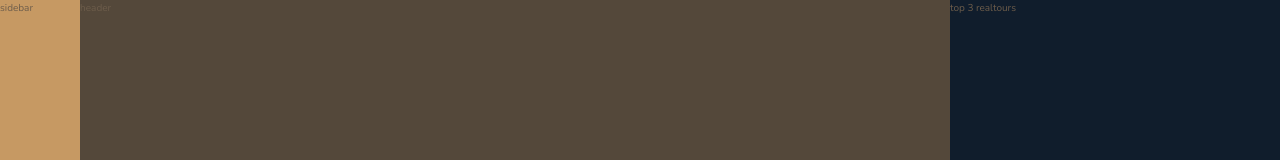
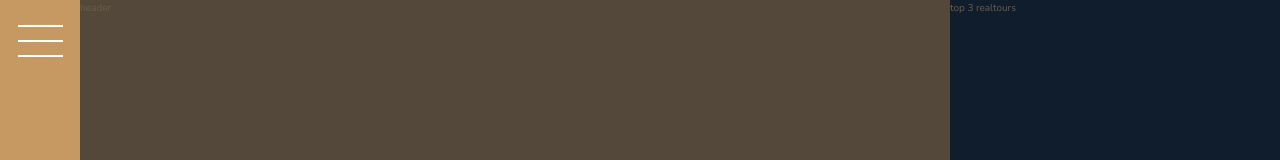
Before and after one commit to ANKITA-web34/nexter, a website: page index.html in a window 1280 px wide. Shown: the top 160 px of the page. Drawn offline with nearby package versions, Linux system fonts and the light colour scheme.

Commit message:
build sidebar

```diff
--- a/index.html
+++ b/index.html
@@ -15,7 +15,7 @@
     <body class="container">
 
         <div class="sidebar">
-            sidebar
+            <button class="nav-btn"></button>
         </div>
 
         <header class="header">
--- a/sass/_sidebar.scss
+++ b/sass/_sidebar.scss
@@ -2,4 +2,31 @@
     background-color: $color-primary;
     grid-column: sidebar-start / sidebar-end;
     grid-row: 1/ -1;
+
+    display: flex;
+    justify-content: center;
 }
+
+.nav-btn {
+    border: none;
+    border-radius: 0;
+
+    background-color: #fff;
+    height: 2px;
+    width: 4.5rem;
+    margin-top: 4rem;
+
+    &::before,
+    &::after {
+        background-color: #fff;
+        height: 2px;
+        width: 4.5rem;
+        content: "";
+        display: block;
+    }
+
+    &::before { transform: translateY(-1.5rem); }
+    &::after { transform: translateY(1.3rem); }
+
+
+}
```
Also changed, not shown: css/style.css.
